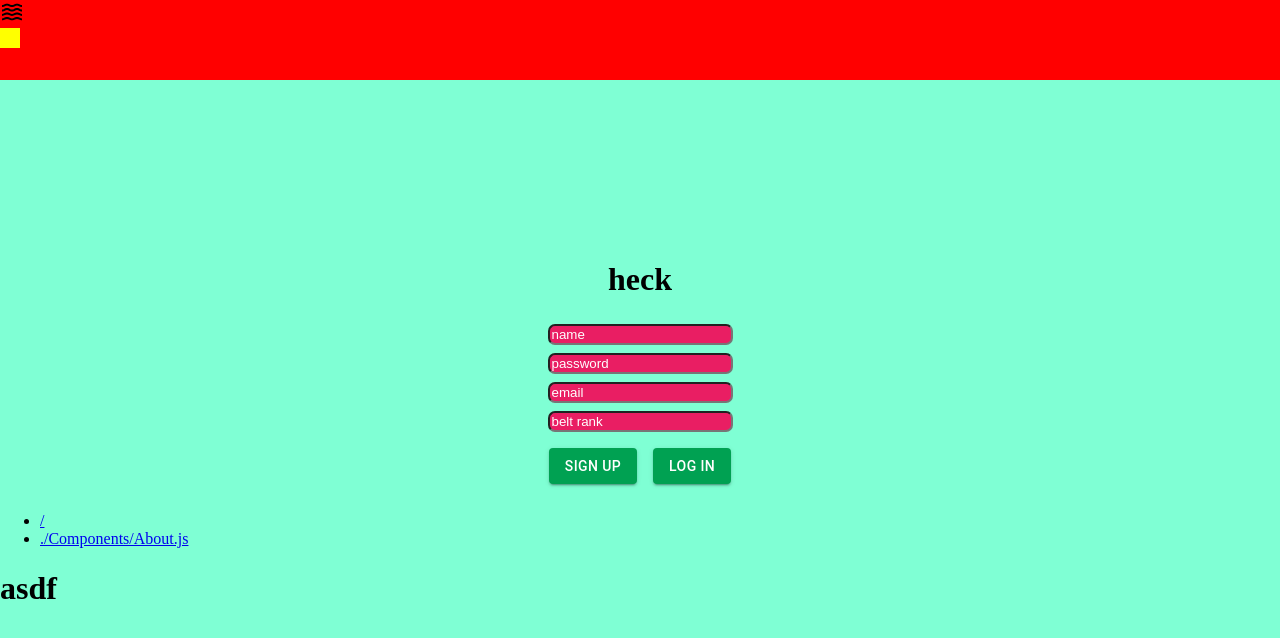
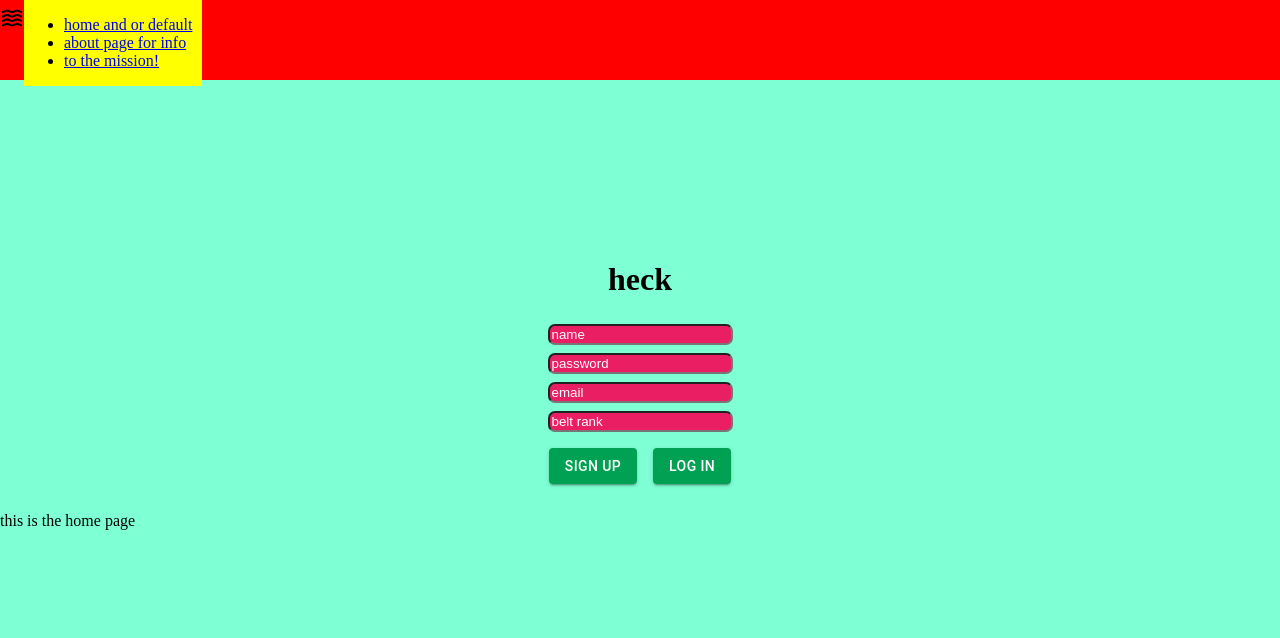
Before and after one commit to dangertater/yup-learning, a React (Create React App) app: page / in a window 1280 px wide. Both pictures are taken after a click on the icon 12 px from the left and 12 px from the top of the page. Shown: the top 638 px of the page. Built offline with nearby package versions, Linux system fonts and the light colour scheme.

Commit message:
menu contains functioning link, adding login button functionality

```diff
--- a/src/App.js
+++ b/src/App.js
@@ -13,7 +13,13 @@
 import { NavBar } from "./Components/Div"
 import MenuButton, { Menu } from "./Components/MenuButton"
 import About from "./Components/About"
-const paths = { about: "/About" }
+import ElMission from "./Components/ElMission"
+import LogInPage from "./Components/LogInPage"
+const paths = {
+	about: "/About",
+	mission: "/ElMission",
+	loginPage: "/LogInPage",
+}
 function App() {
 	// TODO one day delete the defaults below
 	let [name, setName] = useState("")
@@ -52,7 +58,7 @@
 	const app = initializeApp(firebaseAppInfoObj)
 	let auth = getAuth(app)
 
-	// add a setTimeout to mimic server response time
+	// TODO: add a setTimeout to mimic server response time
 	let createUser = async (e) => {
 		let userData = {
 			name: name,
@@ -78,6 +84,7 @@
 			setErrorVisible("")
 		}
 	}
+	let logUserIn = (email, password) => {}
 	let logIn = async (e) => {
 		let userData = {
 			name: name,
@@ -87,7 +94,8 @@
 		}
 		let isValid = await ValidateUser.isValid(userData)
 		if (isValid) {
-			window.alert("this will log you in one day")
+			// window.alert("this will log you in one day")
+			logUserIn(userData.email, userData.password)
 		} else {
 			setErrorVisible("")
 		}
@@ -142,21 +150,13 @@
 						userDataObj={userDataObj}
 					></ErrorAlert>
 				</HorizontalErrorDiv>
-				<ul>
-					<li>
-						<Link to="/">/</Link>
-					</li>
-					<li>
-						<Link to={paths.about}>./Components/About.js</Link>
-					</li>
-				</ul>
 				<Routes>
-					<Route path="/" element={<h1>asdf</h1>}></Route>
-					{/* Above is recognized as a path, i think its mad that its a link to App.js from App.js */}
+					{/* below links in MenuButton.js */}
+					<Route path="/" element={<p>this is the home page</p>}></Route>
 					<Route path={paths.about} element={<About />}></Route>
-					{/* Above route is not  */}
-					{/* <Route></Route> */}
-					{/* <Route></Route> */}
+					<Route path={paths.mission} element={<ElMission />}></Route>
+					{/* Link is probably going in logInUser() on App.js */}
+					<Route path={paths.loginPage} element={<LogInPage />}></Route>
 				</Routes>
 			</>
 		</ThemeProvider>
--- a/src/Components/ElMission.js
+++ b/src/Components/ElMission.js
@@ -1,9 +1,5 @@
 import React from "react"
 
 export default function ElMission() {
-	return (
-		<div>
-			El Mission is to kick ass and not take names out of a respect for privacy
-		</div>
-	)
+	return <div>your mission is to flex nuts on plebs </div>
 }
--- /dev/null
+++ b/src/Components/LogInPage.js
@@ -0,0 +1,5 @@
+import React from "react"
+
+export default function LogInPage() {
+	return <div>LogInPage</div>
+}
--- a/src/Components/MenuButton.js
+++ b/src/Components/MenuButton.js
@@ -1,15 +1,37 @@
 import React from "react"
 import WavesIcon from "@mui/icons-material/Waves"
 import { styled } from "@mui/material/styles"
+import { Link } from "react-router-dom"
+const paths = { about: "/About", mission: "/ElMission" }
+
 let MenuDiv = styled("div")`
+	display: inline-flex;
+	flex-flow: column;
 	background-color: yellow;
-	height: 20px;
-	width: 20px;
+	min-height: 20px;
+	min-width: 20px;
 	visibility: ${(props) => (props.menuVisible ? "visible" : "hidden")};
+	padding-right: 10px;
 `
 
 export function Menu(props) {
-	return <MenuDiv menuVisible={props.menuVisible}>{props.children}</MenuDiv>
+	return (
+		<MenuDiv menuVisible={props.menuVisible}>
+			{props.children}
+			<ul>
+				<li>
+					<Link to="/">home and or default</Link>
+				</li>
+				<li>
+					<Link to={paths.about}>about page for info</Link>
+				</li>
+
+				<li>
+					<Link to={paths.mission}>to the mission!</Link>
+				</li>
+			</ul>
+		</MenuDiv>
+	)
 }
 
 export default function MenuButton(props) {
```
